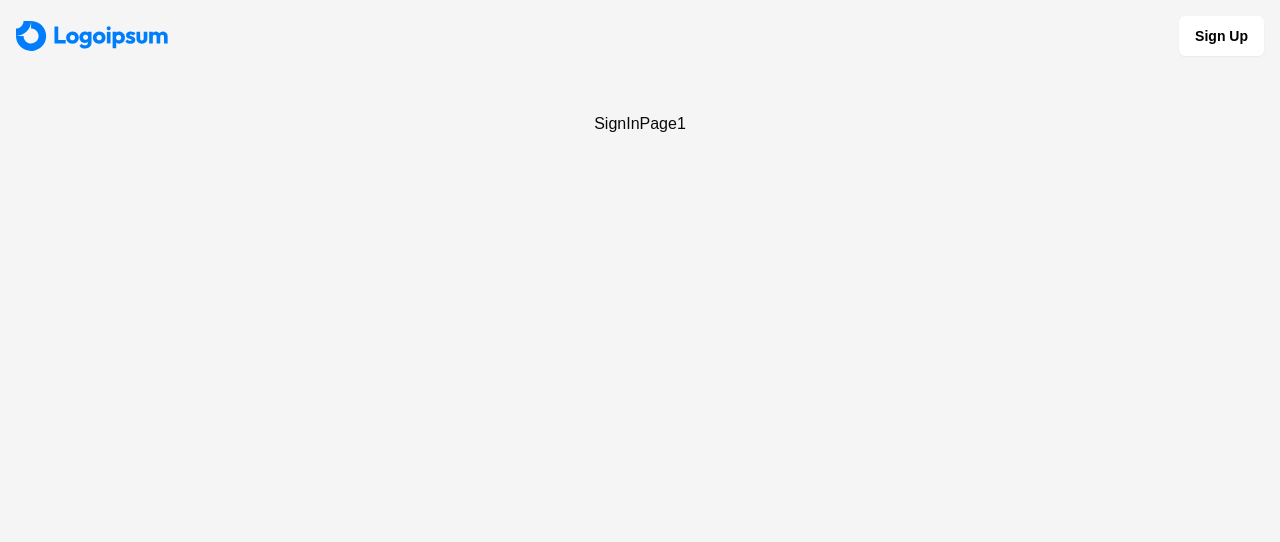
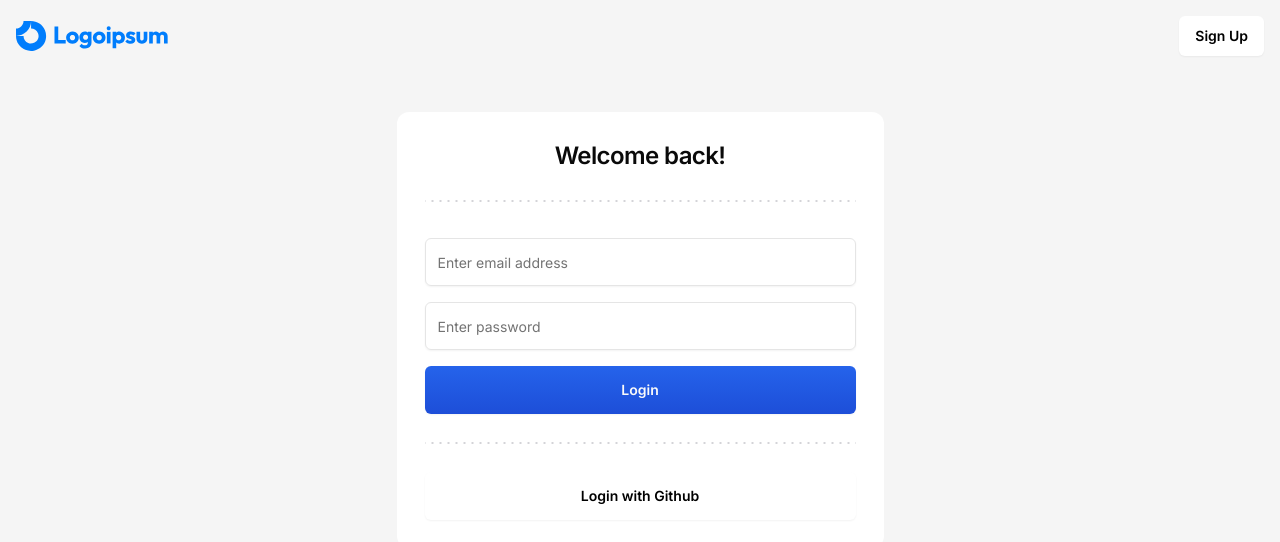
Before and after one commit to niko898/jira_clone, a Next.js app in the folder app/jira-clone/: page /sign-in in a window 1280 px wide. Shown: the top 542 px of the page. Built offline with nearby package versions, Linux system fonts and the light colour scheme.

Commit message:
added sign in card

```diff
--- a/app/jira-clone/src/app/(auth)/sign-in/page.tsx
+++ b/app/jira-clone/src/app/(auth)/sign-in/page.tsx
@@ -1,7 +1,9 @@
+"use client";
+
+import { SignInCard } from "@/features/auth/components/sign-in-card";
+
 const SignInPage = () => {
-  return (
-    <div>SignInPage1</div>
-  )
+  return <SignInCard />
 }
 
 export default SignInPage;
--- a/app/jira-clone/src/app/layout.tsx
+++ b/app/jira-clone/src/app/layout.tsx
@@ -1,9 +1,16 @@
+import type { Metadata } from "next";
+import { Inter } from "next/font/google";
+
+import { cn } from "@/lib/utils";
+
+import "./globals.css";
+
+const inter = Inter({ subsets: ["latin"] });
+
 export const metadata = {
   title: 'Next.js',
   description: 'Generated by Next.js',
 }
-
-import "./globals.css";
 
 export default function RootLayout({
   children,
@@ -12,7 +19,7 @@
 }) {
   return (
     <html lang="en">
-      <body>{children}</body>
+      <body className={cn(inter.className, "antialiased min-h-screen")}>{children}</body>
     </html>
   )
 }
--- /dev/null
+++ b/app/jira-clone/src/components/dotted-separator.tsx
@@ -0,0 +1,42 @@
+import { cn } from "@/lib/utils";
+
+interface DottedSeparatorProps {
+  className?: string;
+  color?: string;
+  height?: string;
+  dotSize?: string;
+  gapSize?: string;
+  direction?: "horizontal" | "vertical";
+};
+
+export const DottedSeparator = ({
+  className,
+  color = "#d4d4d8",
+  height = "2px",
+  dotSize = "2px",
+  gapSize = "6px",
+  direction = "horizontal"
+}: DottedSeparatorProps) => {
+  const isHorizontal = direction === "horizontal";
+
+  return (
+    <div className={cn(
+      isHorizontal ? "w-full flex items-center" : "h-full flex flex-col items-center",
+      className,
+    )}>
+      <div
+        className={isHorizontal ? "flex-grow" : "flex-grow-0"}
+        style={{
+          width: isHorizontal ? "100%" : height,
+          height: isHorizontal ? height : "100%",
+          backgroundImage: `radial-gradient(circle, ${color} 25%, transparent 25%)`,
+          backgroundSize: isHorizontal
+            ? `${parseInt(dotSize) + parseInt(gapSize)}px ${height}`
+            : `${height} ${parseInt(dotSize) + parseInt(gapSize)}px`,
+          backgroundRepeat: isHorizontal ? "repeat-x" : "repeat-y",
+          backgroundPosition: "center",
+        }}
+      />
+    </div>
+  )
+};
--- /dev/null
+++ b/app/jira-clone/src/features/auth/components/sign-in-card.tsx
@@ -0,0 +1,64 @@
+import { DottedSeparator } from "@/components/dotted-separator";
+import { Button } from "@/components/ui/button";
+import { Card,
+  CardContent,
+  CardDescription,
+  CardFooter,
+  CardHeader,
+  CardTitle,
+} from "@/components/ui/card";
+import { Input } from "@/components/ui/input";
+
+
+export const SignInCard = () => {
+  return (
+    <Card className="w-full h-full md:w-[487px] border-none shadow-none">
+      <CardHeader className="flex items-center justify-center text-center p-7">
+        <CardTitle className="text-2xl">
+          Welcome back!
+        </CardTitle>
+      </CardHeader>
+      <div className="px-7 mb-2">
+        <DottedSeparator />
+      </div>
+      <CardContent className="p-7">
+        <form className="space-y-4">
+          <Input
+            required
+            type="email"
+            value={""}
+            onChange={() => {}}
+            placeholder="Enter email address"
+            disabled={false}
+            />
+          <Input
+            required
+            type="password"
+            value={""}
+            onChange={() => {}}
+            placeholder="Enter password"
+            disabled={false}
+            min={8}
+            max={256}
+            />
+            <Button disabled={false} size="lg" className="w-full">
+              Login
+            </Button>
+        </form>
+      </CardContent>
+      <div className="px-7">
+        <DottedSeparator />
+      </div>
+      <CardContent className="p-7 flex flex-col gap-y-4">
+        <Button
+          disabled={false}
+          variant="secondary"
+          size="lg"
+          className="w-full"
+        >
+          Login with Github
+        </Button>
+      </CardContent>
+    </Card>
+  );
+}
```
